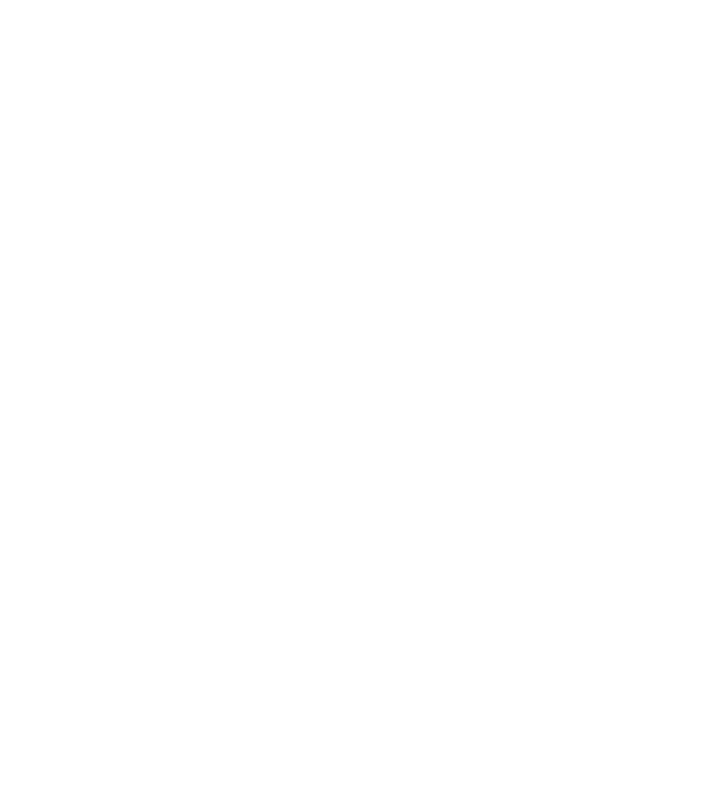
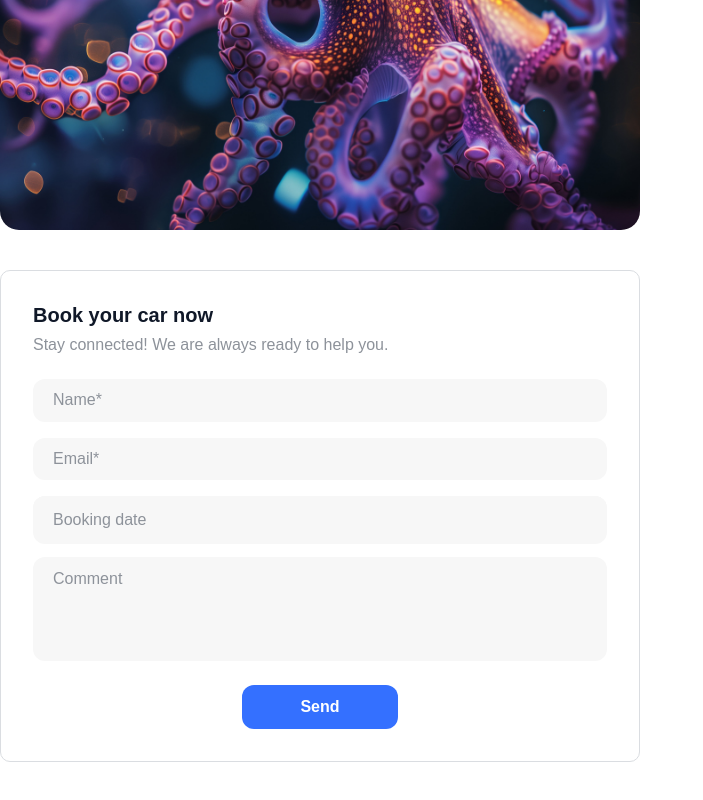
Before and after one commit to yurikorock/RentalCar, a React (Vite) app: page /catalog/1 in a window 1280 px wide. Before the commit this address had no page. Shown: the part 344-1144 px from the top of the page, without its empty margins (0-703 px from the left). Before the commit the page ends 800 px from the top, so only its background shows below. Built offline with nearby package versions, Linux system fonts and the light colour scheme.

Commit message:
add form order

```diff
--- a/src/components/App.jsx
+++ b/src/components/App.jsx
@@ -5,21 +5,19 @@
 import HomePage from "../pages/HomePage/HomePage.jsx";
 import CatalogPage from "../pages/CatalogPage/CatalogPage.jsx";
 import NotFoundPage from "../pages/NotFoundPage/NotFoundPage.jsx";
-
+import ElementPage from "../pages/ElementPage/ElementPage.jsx";
 
 export default function App() {
   return (
     <div>
-
-        <Routes>
-        <Route path="/" element={<Layout/>}>
+      <Routes>
+        <Route path="/" element={<Layout />}>
           <Route index element={<HomePage />} />
           <Route path="catalog" element={<CatalogPage />} />
-          {/* <Route path="catalog:id" element={<ElementPage/>}/> */}
+          <Route path="catalog/:id" element={<ElementPage />} />
           <Route path="*" element={<NotFoundPage />} />
-          </Route>
-        </Routes>
-
+        </Route>
+      </Routes>
     </div>
   );
 }
--- a/src/components/CarListItem/CarListItem.jsx
+++ b/src/components/CarListItem/CarListItem.jsx
@@ -2,7 +2,7 @@
 import { Link } from "react-router-dom";
 import css from "./CarListItem.module.css"
 
-export default function CarListItem({ data }) {
+export default function CarListItem({ data, id }) {
     const { img, brand, model, year, rentalPrice, address, rentalCompany, type, mileage } = data;
   return (
     <div className={css.car_item}>
@@ -21,8 +21,8 @@
       <div className={css.bottom_block}>
         <p>{type}</p>|<p>{mileage.toLocaleString()} km</p>
       </div>
-       <Link className={css.link} >Read more</Link>
-       {/* <Link className={css.link} to={`/catalog/${id}`}>Read more</Link> */}
+       {/* <Link className={css.link} >Read more</Link> */}
+       <Link className={css.link} to={`/catalog/${id}`}>Read more</Link>
     </div>
   );
 }
--- /dev/null
+++ b/src/components/ElementBlockLeft/ElementBlockLeft.jsx
@@ -0,0 +1,63 @@
+import { useState } from "react";
+import css from "./ElementBlockLeft.module.css";
+
+export default function ElementBlockLeft() {
+  const [dateInput, setDateInput] = useState(true);
+  const handleSubmit = (e) => {
+    return console.log("handleSubmit");
+  };
+  const handleDateInput = () => {
+    setDateInput(false);
+  };
+  return (
+    <div className={css.left_block}>
+      <div className={css.img}>
+        <img src="../../../public/osminog.jpg" alt="" />
+      </div>
+      <div className={css.form_container}>
+        <h2 className={css.form_title}>Book your car now</h2>
+        <p className={css.form_text}>
+          Stay connected! We are always ready to help you.
+        </p>
+        <form className={css.form} onSubmit={handleSubmit}>
+          <input
+            className={css.input}
+            type="text"
+            name="name"
+            placeholder="Name*"
+            maxLength={20}
+          />
+          <input
+            className={css.input}
+            type="email"
+            name="email"
+            placeholder="Email*"
+            maxLength={30}
+          />
+          <div className={css.date_wrap}>
+            <input
+              className={css.input}
+              type="date"
+              name="date"
+              placeholder="Booking date"
+            />
+            {dateInput && (
+              <span className={css.date_placeholder} onClick={handleDateInput}>
+                Booking date
+              </span>
+            )}
+          </div>
+
+          <textarea
+            className={css.textarea}
+            name="comment"
+            placeholder="Comment"
+          />
+          <button className={css.button} type="submit">
+            Send
+          </button>
+        </form>
+      </div>
+    </div>
+  );
+}
--- /dev/null
+++ b/src/components/ElementBlockLeft/ElementBlockLeft.module.css
@@ -0,0 +1,104 @@
+.left_block{
+  margin-top: 84px;
+  margin-bottom: 104px;
+}
+.img{
+overflow: hidden;
+  max-width: 640px;
+  max-height: 512px;
+  border-radius: 19px;
+  margin-bottom: 40px;
+}
+.form_container{
+padding: 32px;
+  border: 1px solid #dadde1;
+  border-radius: 10px;
+  max-width: 640px;
+}
+.form_title{
+    font-weight: 600;
+  font-size: 20px;
+  line-height: 1.2;
+  color: #101828;
+  margin-bottom: 8px;
+}
+.form_text{
+font-weight: 500;
+  font-size: 16px;
+  line-height: 1.25;
+  color: #8d929a;
+  margin-bottom: 24px;
+}
+.form {
+  display: flex;
+  flex-direction: column;
+  align-items: center;
+  justify-content: center;
+}
+.input {
+  width: 100%;
+  border-radius: 12px;
+  padding: 12px 20px;
+  background: #f7f7f7;
+  margin-bottom: 16px;
+  color: #101828;
+
+}
+.input::placeholder {
+  font-weight: 500;
+  font-size: 16px;
+  line-height: 1.25;
+  color: #8d929a;
+  font-family: "Manrope", sans-serif;
+}
+.date_wrap{
+position: relative;
+width: 100%;
+}
+.date_placeholder {
+  position: absolute;
+  top: 40%;
+  left: 0;
+  transform: translateY(-50%);
+  background-color: #f7f7f7;
+  font-weight: 500;
+  font-size: 16px;
+  line-height: 1.25;
+  color: #8d929a;
+  width: 100%;
+  height: 48px;
+  display: flex;
+  align-items: center;
+  padding-left: 20px;
+  border-radius: 12px;
+}
+.textarea {
+  width: 100%;
+  border-radius: 12px;
+  padding: 12px 20px 56px 20px;
+  background: #f7f7f7;
+  margin-bottom: 24px;
+  resize: none;
+}
+
+.textarea::placeholder {
+  font-weight: 500;
+  font-size: 16px;
+  line-height: 1.25;
+  color: #8d929a;
+  font-family: "Manrope", sans-serif;
+}
+.button {
+  border-radius: 12px;
+  width: 156px;
+  height: 44px;
+  display: flex;
+  align-items: center;
+  justify-content: center;
+  background-color: #3470ff;
+  font-weight: 600;
+  font-size: 16px;
+  line-height: 1.25;
+  color: #fff;
+  font-family: "Manrope", sans-serif;
+}
--- a/src/components/FilterCars/FilterCars.jsx
+++ b/src/components/FilterCars/FilterCars.jsx
@@ -71,7 +71,7 @@
       })
     );
 
-    // actions.resetForm();
+    actions.resetForm();
   };
 
   return (
--- a/src/components/Layout/Layout.jsx
+++ b/src/components/Layout/Layout.jsx
@@ -11,7 +11,7 @@
         </NavLink>
         <nav className={css.nav}>
           <NavLink to="/" className={setActive}>Home</NavLink>
-          <NavLink to="/catalog" className={setActive}>Catalog</NavLink>
+          <NavLink to="/catalog" end className={setActive}>Catalog</NavLink>
         </nav>
       </header>
       <main>
--- a/src/main.jsx
+++ b/src/main.jsx
@@ -8,11 +8,11 @@
 import { store } from "./redux/store.js";
 
 createRoot(document.getElementById("root")).render(
-  // <StrictMode>
+  <StrictMode>
     <Provider store={store}>
       <BrowserRouter>
         <App />
       </BrowserRouter>
     </Provider>
-  // </StrictMode>
+  </StrictMode>
 );
--- /dev/null
+++ b/src/pages/ElementPage/ElementPage.jsx
@@ -0,0 +1,10 @@
+import ElementBlockLeft from "../../components/ElementBlockLeft/ElementBlockLeft.jsx";
+
+export default function ElementPage(){
+    return (
+        <div>
+            <p>ElementPage</p>
+            <ElementBlockLeft/>
+        </div>
+    )
+}
```
Also changed, not shown: src/components/CarList/CarList.jsx (+4 -4 lines), src/pages/ElementPage/ElementPage.module.css (added).
